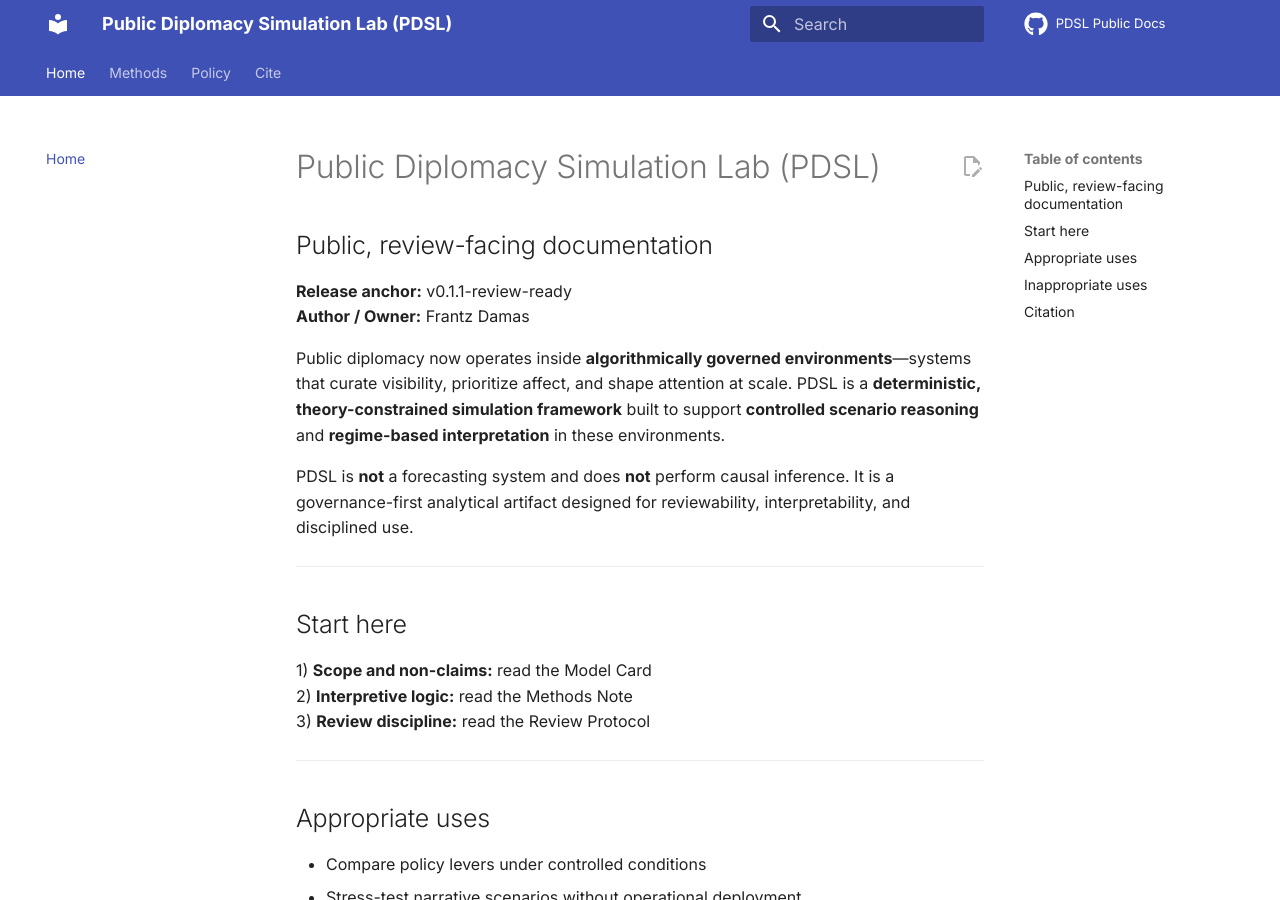
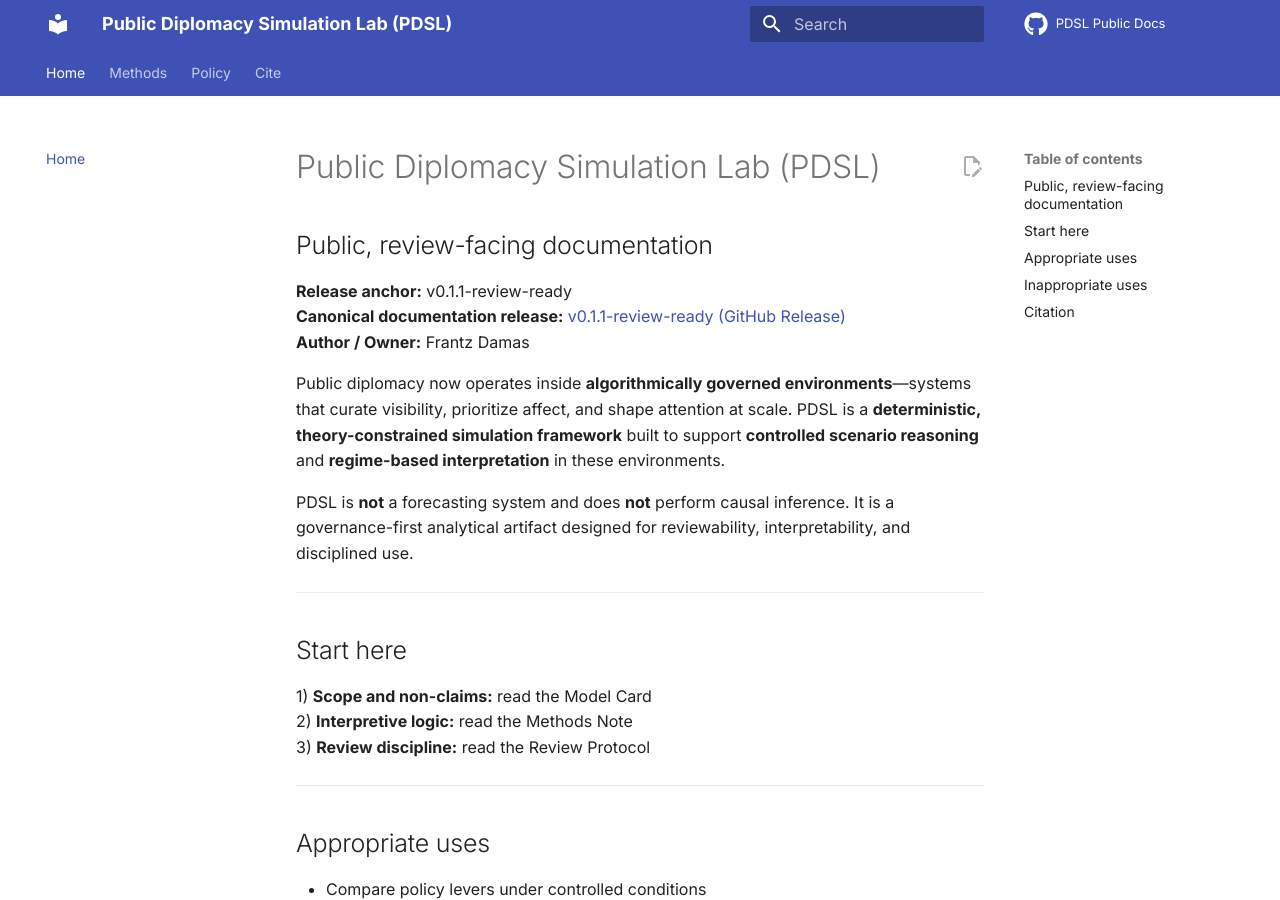
Before and after one commit to damasconsultingservices-lang/pdsl-docs, an MkDocs documentation site: the page built from docs/index.md, in a window 1280 px wide and 900 px high. Built offline with MkDocs 1.6.1 and Material for MkDocs 9.7.7, drawn with Linux system fonts in a browser that asks for light colours; comment, search, counter and statistics services are not loaded.

Commit message:
Link homepage to canonical v0.1.1-review-ready GitHub Release

```diff
--- a/docs/index.md
+++ b/docs/index.md
@@ -2,6 +2,7 @@
 ## Public, review-facing documentation
 
 **Release anchor:** v0.1.1-review-ready
+**Canonical documentation release:** [v0.1.1-review-ready (GitHub Release)](https://github.com/damasconsultingservices-lang/pdsl-docs/releases/tag/v0.1.1-review-ready)
 **Author / Owner:** Frantz Damas
 
 Public diplomacy now operates inside **algorithmically governed environments**—systems that curate visibility, prioritize affect, and shape attention at scale. PDSL is a **deterministic, theory-constrained simulation framework** built to support **controlled scenario reasoning** and **regime-based interpretation** in these environments.
```
